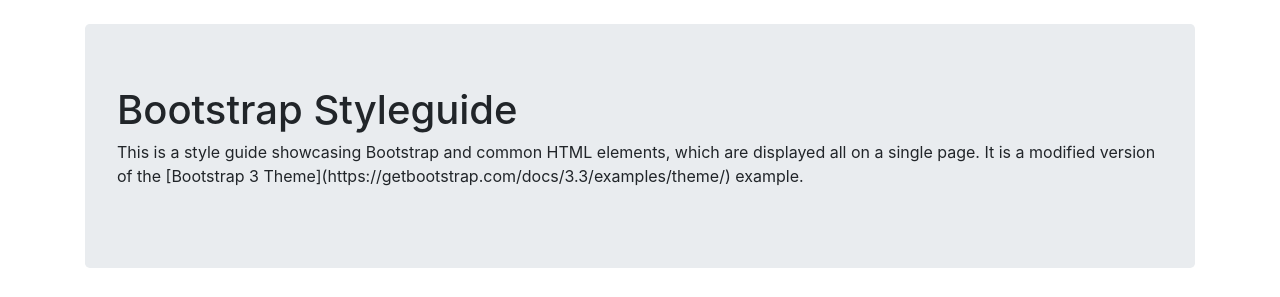
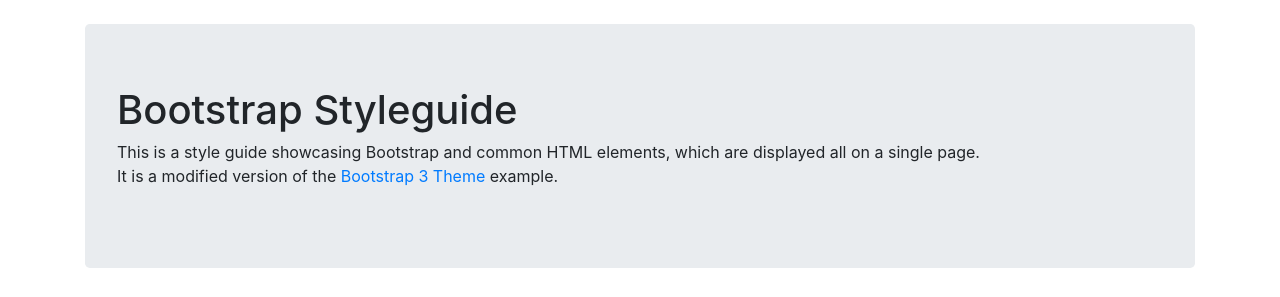
Before and after one commit to rapidwebltd/bootstrap-styleguide, a plain HTML site: page styleguide.html in a window 1280 px wide. Shown: the top 297 px of the page. Drawn offline with nearby package versions, Linux system fonts and the light colour scheme.

Commit message:
Whoops, Markdown seeped through

```diff
--- a/styleguide.html
+++ b/styleguide.html
@@ -14,7 +14,7 @@
     <br>
     <div class="jumbotron">
       <h1>Bootstrap Styleguide</h1>
-      <p>This is a style guide showcasing Bootstrap and common HTML elements, which are displayed all on a single page. It is a modified version of the [Bootstrap 3 Theme](https://getbootstrap.com/docs/3.3/examples/theme/) example.</p>
+      <p>This is a style guide showcasing Bootstrap and common HTML elements, which are displayed all on a single page. <br>It is a modified version of the <a href="https://getbootstrap.com/docs/3.3/examples/theme/">Bootstrap 3 Theme</a> example.</p>
     </div>
     <div class="page-header">
       <h1>Palette</h1>
```
